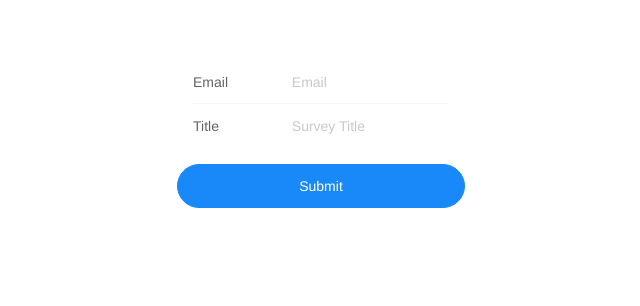
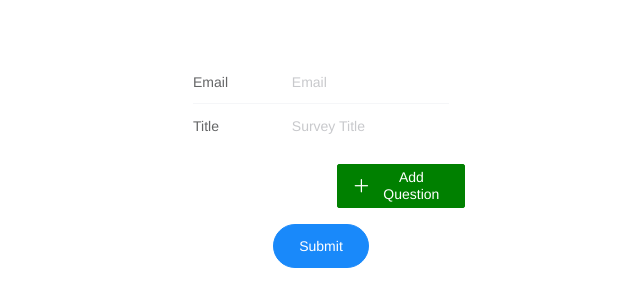
Before and after one commit to chepiv/survey-mono, a Vue app in the folder src/main/ui/: page / in a window 1280 px wide. Shown: the top 306 px of the page, without its empty margins (319-959 px from the left). Built offline with nearby package versions, Linux system fonts and the light colour scheme.

Commit message:
broken divided to components

```diff
--- a/src/main/ui/src/components/CreateSurvey.vue
+++ b/src/main/ui/src/components/CreateSurvey.vue
@@ -19,8 +19,15 @@
               :rules="[{ required: true, message: 'Title is required' }]"
           />
         </van-cell-group>
-        <div style="margin: 16px;">
-          <van-button round block type="primary"  native-type="submit">
+
+
+
+        <div style="margin: 16px; padding-left: 50%">
+          <van-button @click="addQuestion" icon="plus" color="green" type="primary">Add Question</van-button>
+        </div>
+
+        <div style="margin: 16px; padding-left: 30% ; padding-right: 30%">
+          <van-button round block type="primary" native-type="submit">
             Submit
           </van-button>
         </div>
@@ -30,23 +37,33 @@
 </template>
 
 <script>
-import { ref } from 'vue';
+
+import QuestionComp from "@/components/QuestionComp";
 
 export default {
   name: "CreateSurvey",
-  setup() {
-    const email = ref('');
-    const title = ref('');
-    const onSubmit = (values) => {
-      console.log('submit', values);
-    };
+  components: [QuestionComp],
+  data() {
+    return {
+      questions: [],
+      email: "",
+      title: "",
+    }
+  },
+  methods: {
+    onSubmit(e) {
+      console.log(e)
+      e.preventDefault()
+      const surveyReq = {
+        email: this.email,
+        title: this.title,
+      }
+      console.log(surveyReq)
+    },
+    addQuestion() {
 
-    return {
-      email,
-      title,
-      onSubmit,
-    };
-  },
+    }
+  }
 }
 </script>
 
--- /dev/null
+++ b/src/main/ui/src/components/QuestionComp.vue
@@ -0,0 +1,42 @@
+<template>
+  <van-cell-group>
+    <van-cell>
+      <van-field v-model="question.name" label="Question" placeholder="Question"/>
+    </van-cell>
+
+    <van-cell title="Question type">
+      <van-radio-group v-model="question.type">
+        <van-radio name="text">Text</van-radio>
+        <van-radio name="radio">Radio</van-radio>
+      </van-radio-group>
+    </van-cell>
+
+    <!--    <div v-if="question.type === 'radio'">-->
+    <!--      <h5>Options:</h5>-->
+    <!--      <div style="margin: 16px; padding-left: 50%">-->
+    <!--        <van-button @click="addOption(q)" size="small" round icon="plus" color="green"-->
+    <!--                    type="primary"></van-button>-->
+    <!--      </div>-->
+    <!--      <van-cell v-for="opt in question.options" v-bind:key="opt.id">-->
+    <!--        <van-field v-model="opt.text" label="Option" placeholder="Option"/>-->
+    <!--      </van-cell>-->
+    <!--    </div>-->
+
+
+  </van-cell-group>
+</template>
+
+<script>
+export default {
+  name: "QuestionComp",
+  data() {
+    return {
+      question: {}
+    }
+  },
+}
+</script>
+
+<style scoped>
+
+</style>
--- a/src/main/ui/src/main.js
+++ b/src/main/ui/src/main.js
@@ -1,14 +1,18 @@
 import { createApp } from 'vue'
 import App from './App.vue'
 import router from './router'
-import {Form, Field, CellGroup, Button} from 'vant';
+import {Form, Field, CellGroup, Button, Cell} from 'vant';
 import { Col, Row } from 'vant';
+import { RadioGroup, Radio } from 'vant';
 
 const app = createApp(App);
 app.use(router)
     .use(Form)
+    .use(Cell)
     .use(Field)
     .use(CellGroup)
     .use(Button)
+    .use(RadioGroup)
+    .use(Radio)
     .use(Col).use(Row)
     .mount('#app')
```
Also changed, not shown: src/main/ui/.eslintrc.js.
